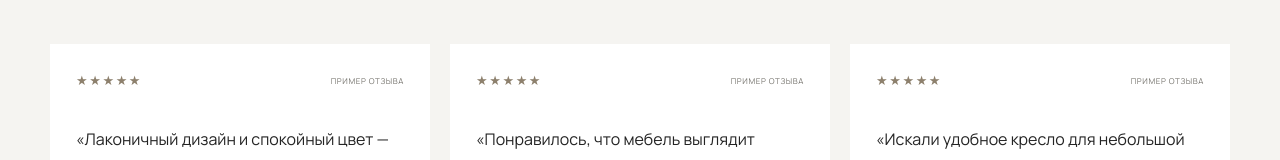
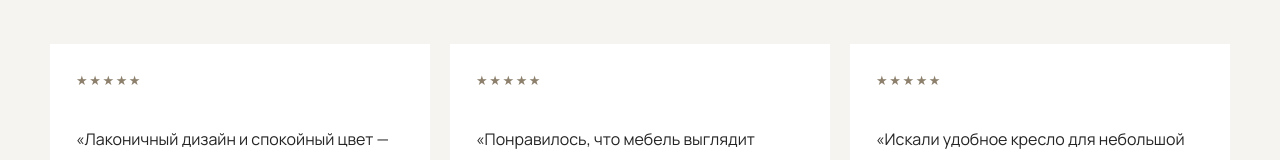
Before and after one commit to DenisGrig1/test_page, a plain HTML site: page reviews.html in a window 1280 px wide. Shown: the part 522-682 px from the top of the page. Drawn offline with Linux system fonts and the light colour scheme.

Commit message:
Update reviews.html

```diff
--- a/reviews.html
+++ b/reviews.html
@@ -36,17 +36,17 @@
       <div class="container">
         <div class="reviews-grid">
           <article class="review-card">
-            <div class="review-top"><span class="review-stars" aria-label="5 из 5">★★★★★</span><span class="review-date">ПРИМЕР ОТЗЫВА</span></div>
+            <div class="review-top"><span class="review-stars" aria-label="5 из 5">★★★★★</span></div>
             <blockquote>«Лаконичный дизайн и спокойный цвет — именно то, что мы искали для гостиной. Диван хорошо вписался в интерьер».</blockquote>
             <div class="review-author"><span class="author-mark">А</span><div><strong>Анна</strong><span>Покупка дивана</span></div></div>
           </article>
           <article class="review-card">
-            <div class="review-top"><span class="review-stars" aria-label="5 из 5">★★★★★</span><span class="review-date">ПРИМЕР ОТЗЫВА</span></div>
+            <div class="review-top"><span class="review-stars" aria-label="5 из 5">★★★★★</span></div>
             <blockquote>«Понравилось, что мебель выглядит просто, но в ней продуманы детали. Стол стал центром нашей кухни».</blockquote>
             <div class="review-author"><span class="author-mark">М</span><div><strong>Михаил</strong><span>Покупка стола</span></div></div>
           </article>
           <article class="review-card">
-            <div class="review-top"><span class="review-stars" aria-label="5 из 5">★★★★★</span><span class="review-date">ПРИМЕР ОТЗЫВА</span></div>
+            <div class="review-top"><span class="review-stars" aria-label="5 из 5">★★★★★</span></div>
             <blockquote>«Искали удобное кресло для небольшой комнаты. В итоге получили именно тот предмет, которого не хватало».</blockquote>
             <div class="review-author"><span class="author-mark">Е</span><div><strong>Елена</strong><span>Покупка кресла</span></div></div>
           </article>
```
